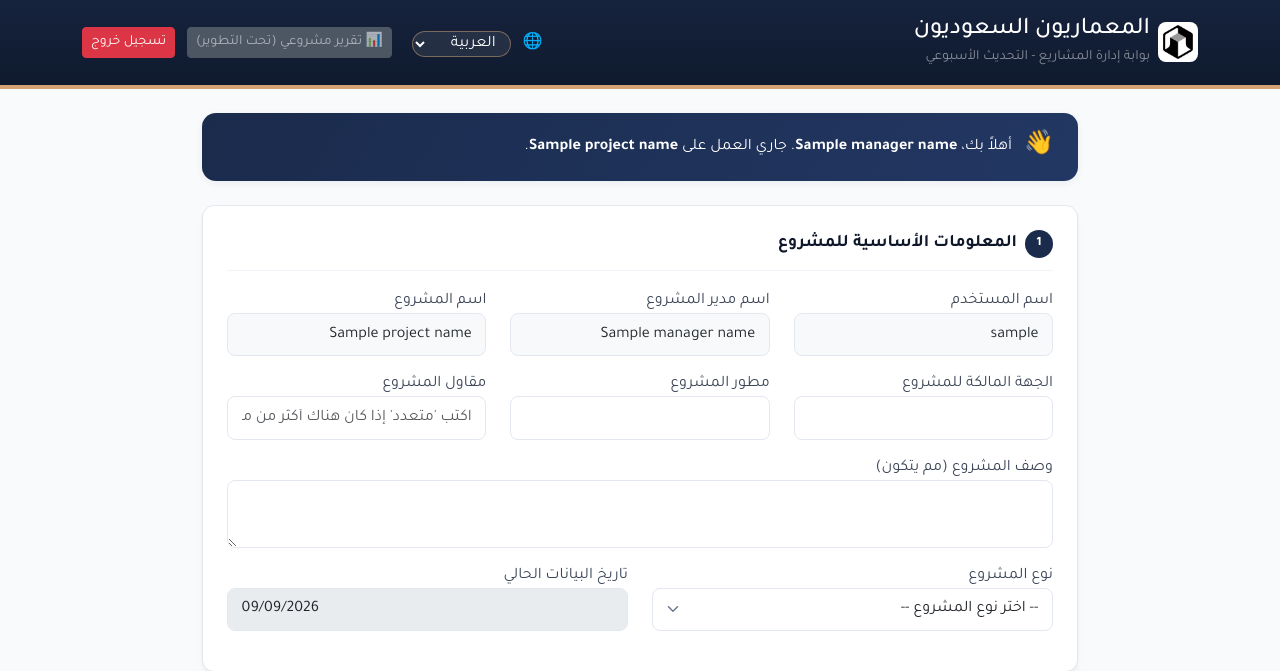
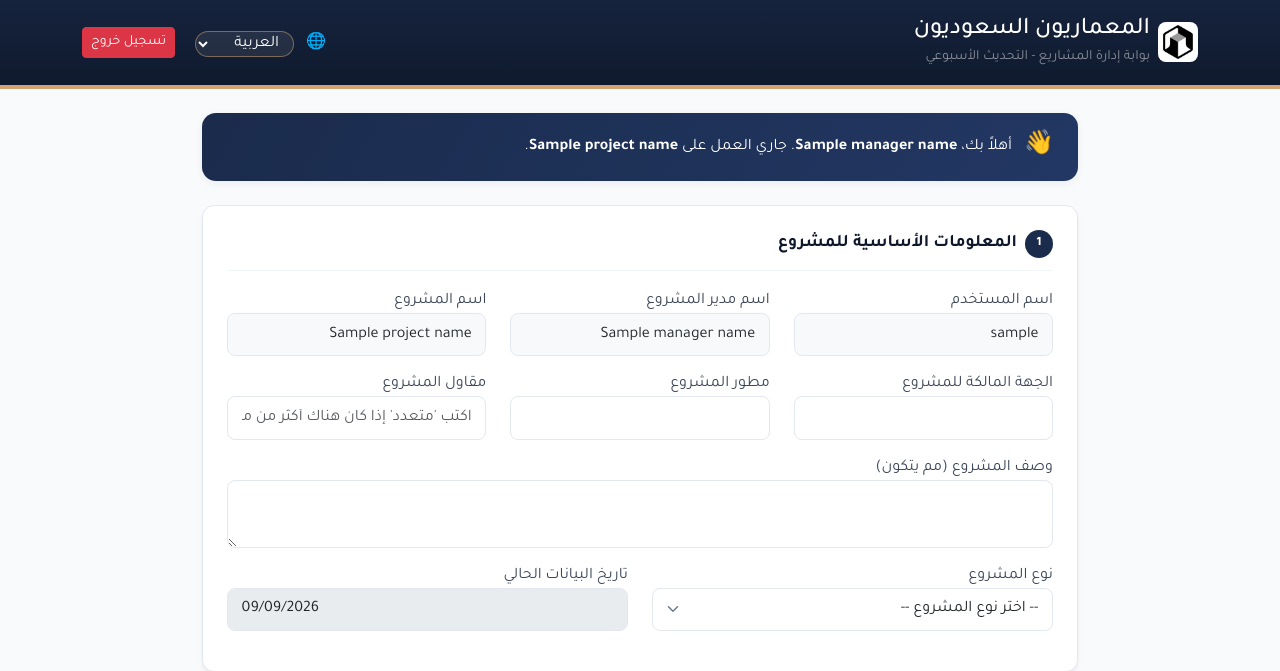
Before and after one commit to engmoha83-ctrl/projects-portfolio-system, a FastAPI app: template templates/index.html in a window 1280 px wide. Shown: the top 671 px of the page. Run offline with FastAPI, Linux system fonts and the light colour scheme; the template is opened without the code that fills it: most values are stand-ins (such as "Sample title", 1, 10 or a date in 2020); some libraries are stand-ins or nearby versions.

Commit message:
Update index.html

```diff
--- a/templates/index.html
+++ b/templates/index.html
@@ -53,7 +53,6 @@
                     <option value="fr">Français</option>
                     <option value="es">Español</option>
                 </select>
-                <a href="#" class="btn btn-secondary btn-sm me-2 disabled" style="pointer-events: none; opacity: 0.65;">📊 تقرير مشروعي (تحت التطوير)</a>
                 <a href="/logout" class="btn btn-danger btn-sm" data-i18n="btn_logout">تسجيل خروج</a>
             </div>
         </div>
```
